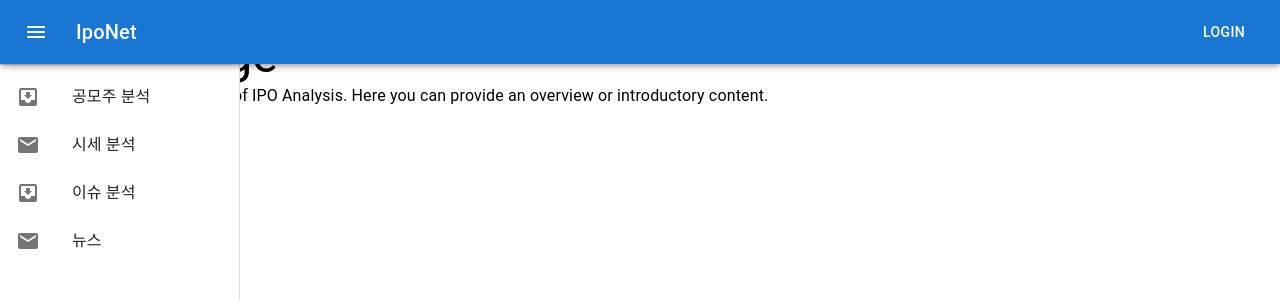
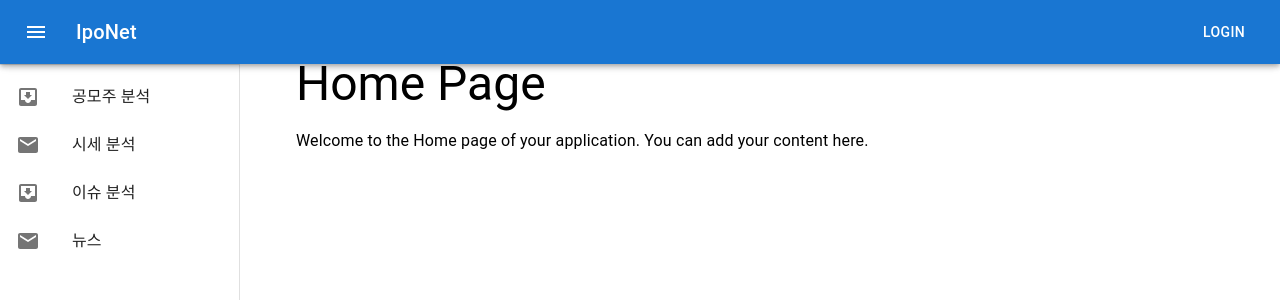
Before and after one commit to poohc300/ipoFront, a React (Create React App) app in the folder my-app/: page / in a window 1280 px wide. Shown: the top 300 px of the page. Built offline with nearby package versions, Linux system fonts and the light colour scheme.

Commit message:
PageContainer 추가

```diff
--- a/my-app/src/App.js
+++ b/my-app/src/App.js
@@ -5,18 +5,27 @@ import Home from './Pages/Home/index';
 import IpoAnalysis from './Pages/IpoAnalysis/index';
 import MarketAnalysis from './Pages/MarketAnalysis';
 import IssueAnalysis from './Pages/IssueAnalysis';
+import PageContainer from './Components/PageContainer';
+import { Box } from '@mui/material';
+
 function App() {
   return (
     <BrowserRouter>
+      <Box sx={{ display: 'flex' }}>
         <Header />
         <SideBar />
+        <Box component="main" sx={{ flexGrow: 1, bgcolor: 'background.default', p: 3 }}>
+          <PageContainer>
             <Routes>
               <Route path="/" element={<Home />} />
               <Route path='/ipoAnalysis' element={<IpoAnalysis />} />
               <Route path='/marketAnalysis' element={<MarketAnalysis />} />
               <Route path='/issueAnalysis' element={<IssueAnalysis />} />
+            </Routes>
+          </PageContainer>
+        </Box>
 
-      </Routes>
+      </Box>
     </BrowserRouter>
   );
 }
--- /dev/null
+++ b/my-app/src/Components/PageContainer/index.js
@@ -0,0 +1,13 @@
+// PageContainer.js
+import React from 'react';
+import { Box } from '@mui/material';
+
+const PageContainer = ({ children }) => {
+    return (
+        <Box sx={{ maxWidth: '1000px', mx: 'auto', p: 3 }}>
+            {children}
+        </Box>
+    );
+}
+
+export default PageContainer;
--- a/my-app/src/Pages/Home/index.js
+++ b/my-app/src/Pages/Home/index.js
@@ -3,10 +3,12 @@ import Typography from '@mui/material/Typography';
 
 const Home = () => {
     return (
-        <div style={{ padding: 20 }}>
-            <Typography variant="h3">Home Page</Typography>
+        <div>
+            <Typography variant="h3" gutterBottom>
+                Home Page
+            </Typography>
             <Typography>
-                Welcome to the Home page of IPO Analysis. Here you can provide an overview or introductory content.
+                Welcome to the Home page of your application. You can add your content here.
             </Typography>
         </div>
 
```
Lines whose indentation alone changed are shown as unchanged.
